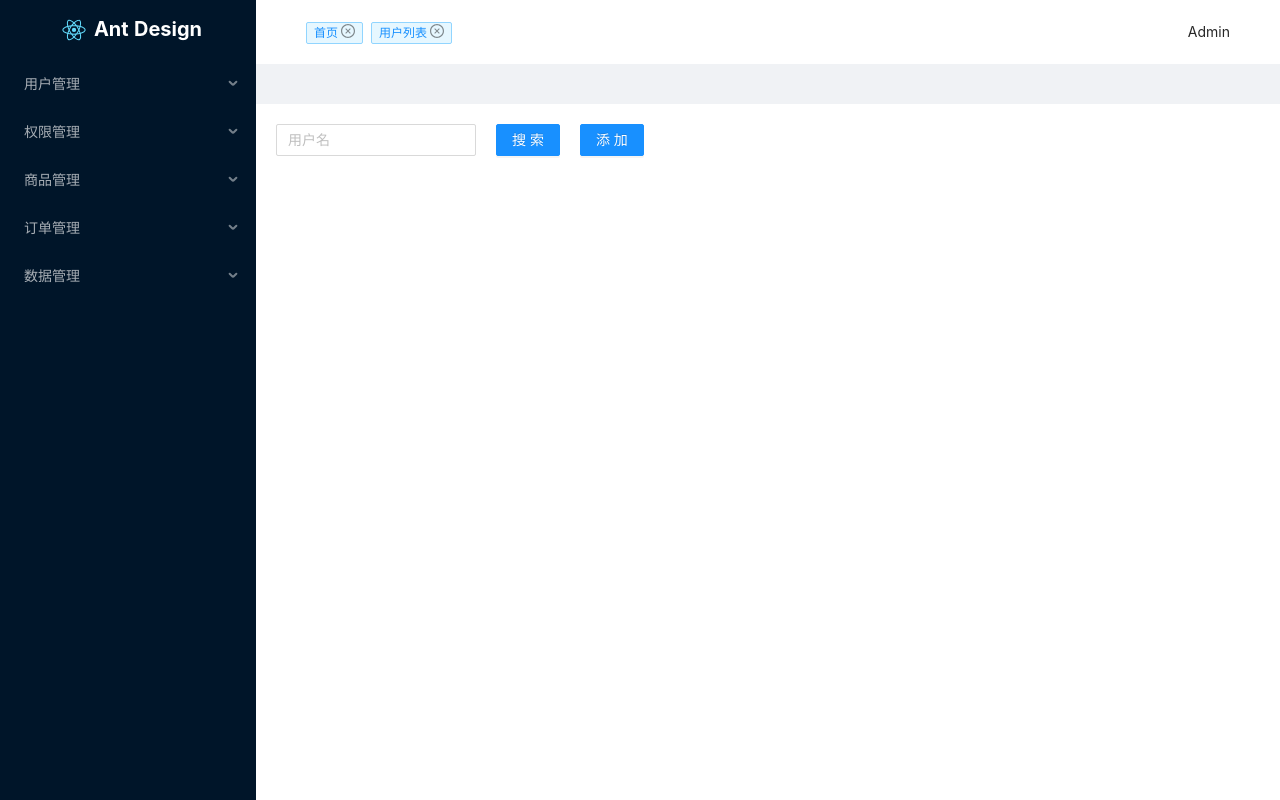
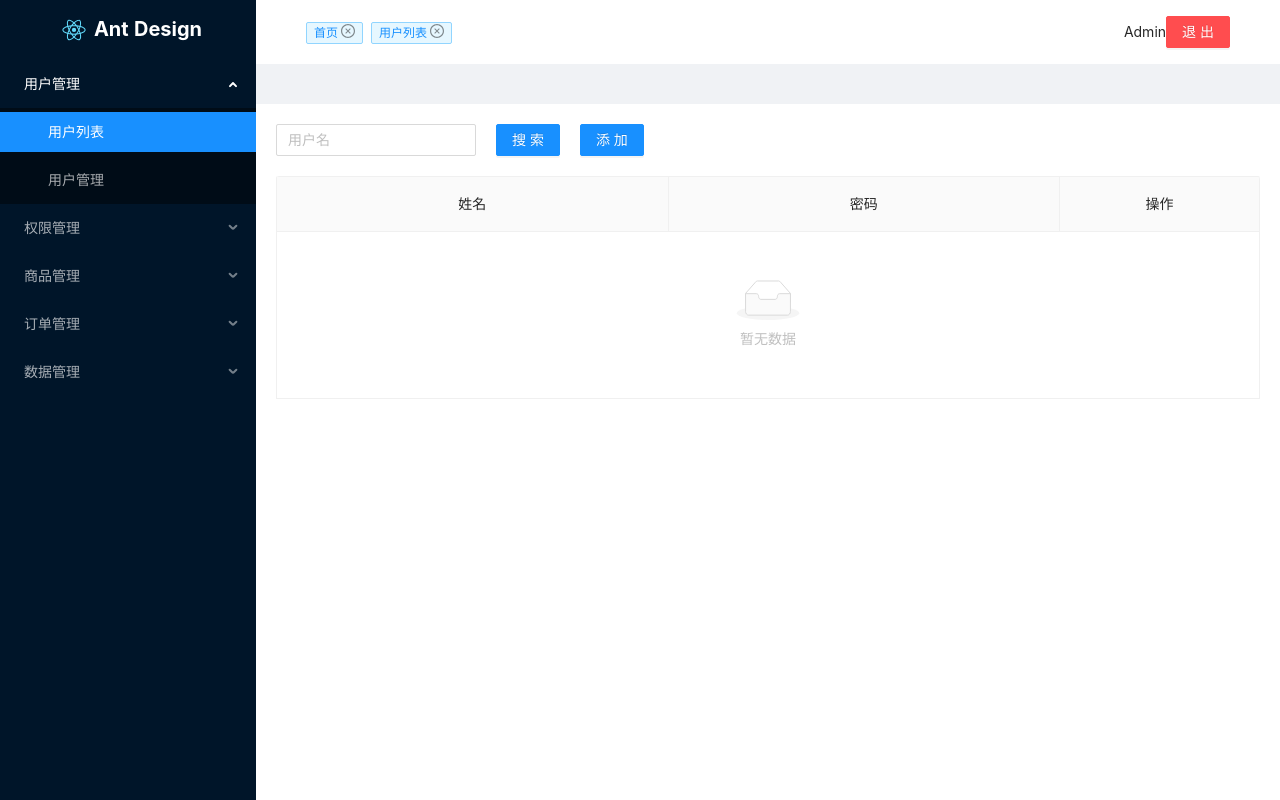
Before and after one commit to chengzhao123/react18-antd, a React app: page /#/user/userList in a window 1280 px wide. Before the commit this address led to /#/data/dataManager. Built offline with nearby package versions, Linux system fonts and the light colour scheme.

Commit message:
增加用户列表，弹出框，新增

```diff
--- a/src/component/menu/index.jsx
+++ b/src/component/menu/index.jsx
@@ -1,11 +1,14 @@
 import React, {useState} from "react"
 import { Menu } from "antd"
-import { useNavigate} from "react-router-dom"
+import { useNavigate, useLocation } from "react-router-dom"
 
 
 export default function MenuCom(props) {
     const navigate = useNavigate()
-    const [openKey, setOpenKey] = useState([''])
+    const location = useLocation()
+    const defaultSelectedKeys = location.pathname
+    const defaultOpenKeys = defaultSelectedKeys.split('/').length > 2 ? '/' + defaultSelectedKeys.split('/')[1] : defaultSelectedKeys
+    const [openKey, setOpenKey] = useState([defaultOpenKeys])
     function changeRouter(e) {
         navigate(e.key)
     }
@@ -15,10 +18,11 @@ export default function MenuCom(props) {
         } else {
             setOpenKey([''])
         }
-
     }
     return (
         <Menu
+            defaultOpenKeys = {defaultOpenKeys}
+            defaultSelectedKeys = {defaultSelectedKeys}
             openKeys = {openKey}
             theme={props.theme}
             items={props.showMenuList}
--- a/src/component/nav/index.jsx
+++ b/src/component/nav/index.jsx
@@ -1,7 +1,9 @@
 import React from 'react'
-import { Breadcrumb, Tag } from 'antd'
+import { useNavigate } from 'react-router-dom'
+import { Breadcrumb, Button, Tag } from 'antd'
 import { CloseCircleOutlined } from '@ant-design/icons'
 export default function Nav(props) {
+  const navigate = useNavigate()
     return (
         <div className="navDiv">
             <Breadcrumb separator="">
@@ -21,7 +23,10 @@ export default function Nav(props) {
                     <Tag closable color="processing" closeIcon={<CloseCircleOutlined />}>用户列表</Tag>
                 </Breadcrumb.Item>
             </Breadcrumb>
-            <div>Admin</div>
+            <div>
+              <span>Admin</span>
+              <Button onClick={() => navigate('/')} type='danger'>退出</Button>
+            </div>
         </div>
     )
 }
--- a/src/page/dashBoard/index.jsx
+++ b/src/page/dashBoard/index.jsx
@@ -10,7 +10,7 @@ const { Header, Sider, Content } = Layout
 function getMenuList(list, arr) {
     list.map(itemOne => {
         if (!itemOne.hidden) {
-            if (itemOne.children && itemOne.children.length) {
+            if (itemOne.children && itemOne.children.length > 0) {
                 arr.push({ key: itemOne.path, label: itemOne.title, children: [] })
                 return getMenuList(itemOne.children, arr[arr.length - 1].children)
             }
--- a/src/page/login/index.jsx
+++ b/src/page/login/index.jsx
@@ -2,19 +2,22 @@
  * 登录界面
  */
 import React from "react"
-import { Button, Form, Input } from 'antd';
+import { Button, Form, Input } from 'antd'
+import { useNavigate } from "react-router-dom"
 export default function Login() {
   const [form] = Form.useForm()
+  const navigate = useNavigate()
   function handleClick() {
-    console.log(form.getFieldValue('name'), form.getFieldValue('password'))
+    // console.log(form.getFieldValue('name'), form.getFieldValue('password'))
     //TODO 校验密码是否正确
+    navigate('/user/userList')
   }
   const nameValid = [{ required: true, message: '账号必输' }]
   const passwordValid = [{ required: true, message: '密码必输' }]
   return (
     <div className="loginForm">
       <p className="loginTitle">任务管理系统</p>
-      <Form form={form} onFinish={handleClick} >
+      <Form form={form} onFinish={handleClick}  labelCol={{span: 4, offset: 0}}>
         <Form.Item label="账号" name='name' rules={nameValid}>
           <Input autoComplete="off" />
         </Form.Item>
--- a/src/page/userList/index.jsx
+++ b/src/page/userList/index.jsx
@@ -1,14 +1,73 @@
-import React from "react"
-import { Input, Button } from "antd"
+import React, { useState } from "react"
+import { Input, Button, Table, Modal, Form } from "antd"
 export default function Page1(props) {
-    console.log(props)
+  const [modalVisble, setVisble] = useState(false)
+  const [form] = Form.useForm()
+  const [dataSource, setDataSource] = useState([])
+  const columns = [
+    { title: '姓名', dataIndex: 'name', align: 'center' },
+    { title: '密码', dataIndex: 'password', align: 'center', render: (data, rowData) => {
+      return (
+        <div>******</div>
+      )
+    } },
+    {
+      title: '操作', dataIndex: '', align: 'center', width: 200 ,render: (e) => {
+        return (
+          <span>
+            <Button style={{ marginRight: 10 }} onClick={() => handleEdit(e)}>编辑</Button>
+            <Button type="danger">删除</Button>
+          </span>
+        )
+      }
+    }
+  ]
+  function handleEdit(e) {
+    console.log(e)
+  }
+  function handleAdd() {
+    form.resetFields()
+    setVisble(true)
+  }
+  function handleOk() {
+    form.validateFields().then(res => {
+      res.key = new Date().getTime()
+      setDataSource([...dataSource, res])
+     setVisble(false)
+    }, err => {
+      console.log('then中的' + err)
+    }).catch( err => {
+      console.log('catch中的' + err)
+    })
+  }
+  function handleCancel() {
+    setVisble(false)
+  }
   return (
     <div>
       <div>
-                <Input placeholder="用户名" style={{maxWidth: 200}} />
-                <Button type="primary" round style={{marginLeft: 20}}>搜索</Button>
-                <Button type="primary" round style={{marginLeft: 20}}>添加</Button>
+        <Input placeholder="用户名" style={{ maxWidth: 200 }} />
+        <Button type="primary" style={{ marginLeft: 20 }}>搜索</Button>
+        <Button type="primary" style={{ marginLeft: 20 }} onClick={() => handleAdd()}>添加</Button>
       </div>
+      <div style={{ marginTop: '20px' }}>
+        <Table bordered dataSource={dataSource} columns={columns} />
+      </div>
+      <Modal
+        title="新增用户"
+        visible={modalVisble}
+        onOk={() => handleOk()}
+        onCancel={() => handleCancel()}
+      >
+        <Form form={form} labelCol={{span: 4, offset: 0}}>
+          <Form.Item label="用户名" name='name' rules={[{ required: true, message: '用户名必输' }]}>
+            <Input autoComplete="off" />
+          </Form.Item>
+          <Form.Item label="密码" name='password' rules={[{ required: true, message: '密码必输' }]}>
+            <Input.Password autoComplete="off" />
+          </Form.Item>
+        </Form>
+      </Modal>
     </div>
   )
 }
```
Also changed, not shown: src/router/index.jsx (+4 -3 lines). Lines whose indentation alone changed are shown as unchanged.
